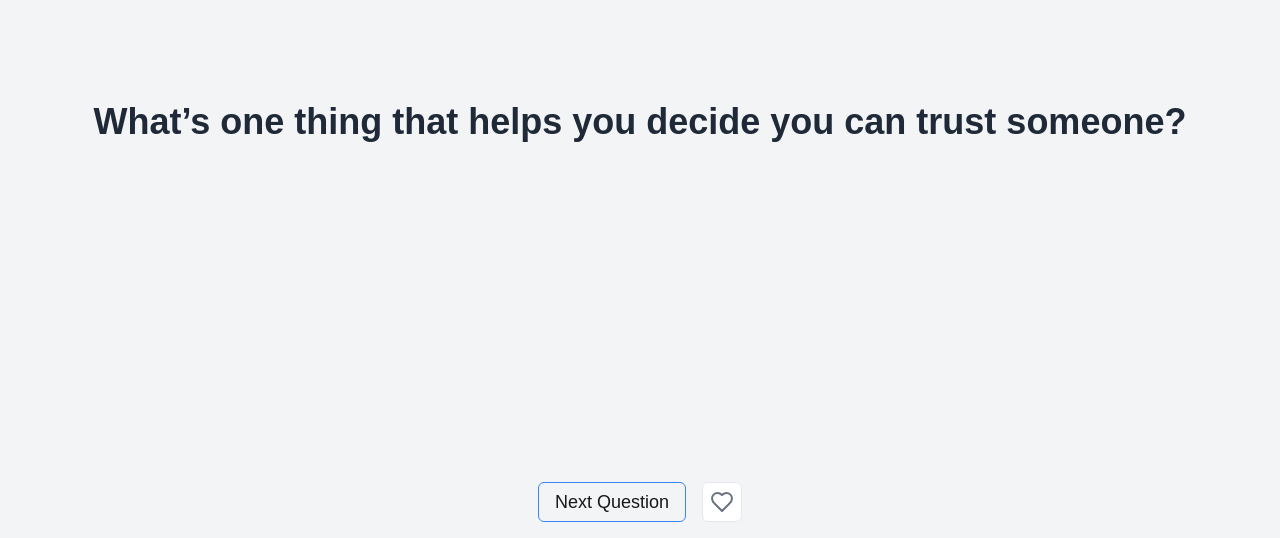
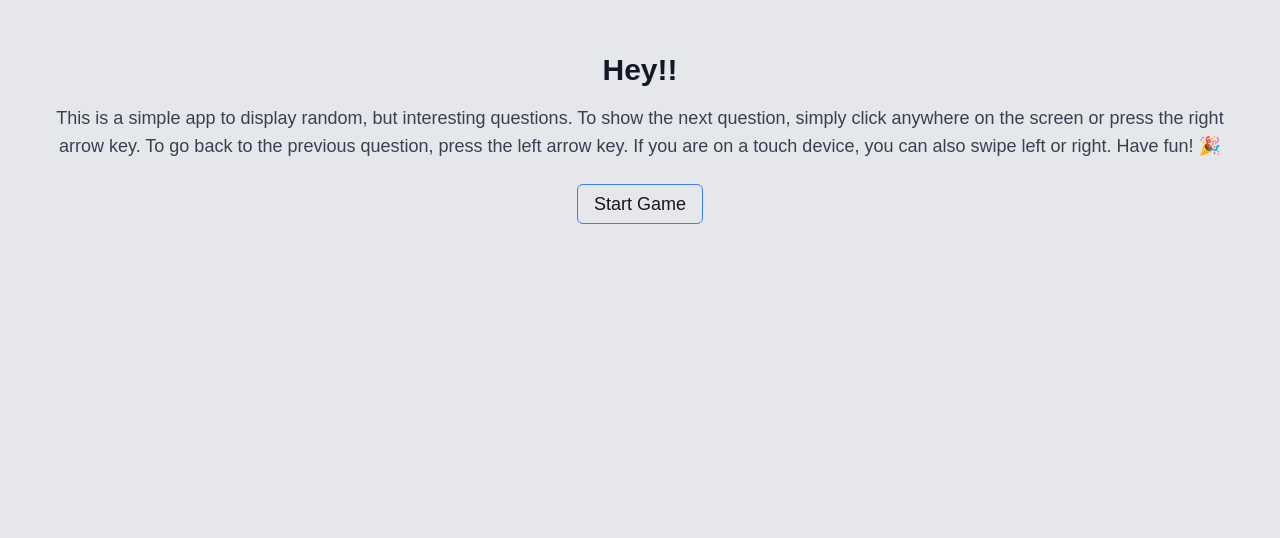
Before and after one commit to ufuk-cakir/questions, a Next.js app: page /questions/ in a window 1280 px wide. Shown: the part 262-800 px from the top of the page. Built offline with nearby package versions, Linux system fonts and the light colour scheme.

Commit message:
update ui

```diff
--- a/app/page.tsx
+++ b/app/page.tsx
@@ -3,11 +3,10 @@
 import { useState, useEffect } from "react";
 import { motion, AnimatePresence } from "framer-motion";
 import { useLocalStorage } from "usehooks-ts";
-import { Heart } from "lucide-react";
+import { Heart, ArrowLeft, ArrowRight } from "lucide-react";
 import { Button } from "@/components/ui/button";
 import ReactGA from "react-ga4"; // Import Google Analytics
-
-// import { useTheme } from "next-themes";
+import { useSwipeable } from "react-swipeable"; // Import swipeable hook
 
 // Import the questions data directly
 import questionsData from "@/data/questions.json";
@@ -20,11 +19,35 @@ export default function Home() {
     questionsData.questions || [],
   );
   const [liked, setLiked] = useLocalStorage<string[]>("likedQuestions", []);
-  // const { theme, setTheme } = useTheme();
+  const [questionHistory, setQuestionHistory] = useState<string[]>([]); // History of previous questions
+
+  // State to handle the initial welcome message
+  const [showIntro, setShowIntro] = useState<boolean>(true);
 
   useEffect(() => {
+    if (!showIntro) {
       nextQuestion();
-  }, []);
+
+      // Attach keyboard event listener
+      const handleKeyDown = (e: KeyboardEvent) => {
+        if (e.key === " " || e.key === "ArrowRight") {
+          e.preventDefault();
+          nextQuestion();
+        } else if (e.key === "ArrowLeft") {
+          e.preventDefault();
+          previousQuestion();
+        }
+      };
+
+      // Ensure the event listener is attached to the window
+      window.addEventListener("keydown", handleKeyDown);
+
+      // Clean up the event listener on component unmount
+      return () => {
+        window.removeEventListener("keydown", handleKeyDown);
+      };
+    }
+  }, [showIntro]);
 
   const nextQuestion = () => {
     let questionSet = remainingQuestions;
@@ -33,15 +56,34 @@ export default function Home() {
       setRemainingQuestions(questionSet);
     }
     const randomIndex = Math.floor(Math.random() * questionSet.length);
+
+    // Update history and current question
+    if (currentQuestion) {
+      setQuestionHistory((prevHistory) => [...prevHistory, currentQuestion]);
+    }
+
     setCurrentQuestion(questionSet[randomIndex]);
     setRemainingQuestions(
       questionSet.filter((_, index) => index !== randomIndex),
     );
+
     // Track the next question click event
     ReactGA.event({
       category: "User",
       action: "Clicked Next Question",
     });
+  };
+
+  const previousQuestion = () => {
+    if (questionHistory.length > 0) {
+      const lastQuestion = questionHistory[questionHistory.length - 1];
+      setQuestionHistory((prevHistory) => prevHistory.slice(0, -1));
+      setRemainingQuestions((prevRemaining) => [
+        currentQuestion,
+        ...prevRemaining,
+      ]);
+      setCurrentQuestion(lastQuestion);
+    }
   };
 
   const toggleLike = () => {
@@ -52,26 +94,44 @@ export default function Home() {
     }
   };
 
+  // Swipe handlers
+  const handlers = useSwipeable({
+    onSwipedLeft: () => nextQuestion(),
+    onSwipedRight: () => previousQuestion(),
+    preventDefaultTouchmoveEvent: true,
+    trackMouse: true,
+  });
+
   return (
-    // Make the entire container clickable
     <div
+      {...handlers}
       className="relative flex flex-col items-center justify-center min-h-screen p-4 transition-colors duration-200 bg-gray-100 dark:bg-gray-900"
       onClick={nextQuestion}
     >
-      {/* Dark Mode Button */}
-      {/* <Button */}
-      {/*   className="absolute top-4 right-4" */}
-      {/*   variant="outline" */}
-      {/*   size="icon" */}
-      {/*   onClick={(e) => { */}
-      {/*     e.stopPropagation(); // Prevent triggering nextQuestion */}
-      {/*     setTheme(theme === "dark" ? "light" : "dark"); */}
-      {/*   }} */}
-      {/* > */}
-      {/*   {theme === "dark" ? "🌞" : "🌙"} */}
-      {/* </Button> */}
+      {/* Show Intro Message if First Visit */}
+      {showIntro && (
+        <div className="absolute top-0 left-0 right-0 bottom-0 flex flex-col items-center justify-center bg-gray-200 dark:bg-gray-800 p-8 text-center">
+          <h2 className="text-3xl font-bold text-gray-900 dark:text-gray-100 mb-4">
+            Hey!!
+          </h2>
+          <p className="text-lg text-gray-700 dark:text-gray-300 mb-6">
+            This is a simple app to display random, but interesting questions.
+            To show the next question, simply click anywhere on the screen or
+            press the right arrow key. To go back to the previous question,
+            press the left arrow key. If you are on a touch device, you can also
+            swipe left or right. Have fun! 🎉
+          </p>
+          <Button
+            onClick={() => setShowIntro(false)}
+            className="text-lg border border-blue-500"
+          >
+            Start Game
+          </Button>
+        </div>
+      )}
 
       {/* Question Display */}
+      {!showIntro && (
         <AnimatePresence mode="wait">
           <motion.div
             key={currentQuestion}
@@ -84,13 +144,26 @@ export default function Home() {
             {currentQuestion}
           </motion.div>
         </AnimatePresence>
+      )}
 
       {/* Fixed Position Buttons */}
+      {!showIntro && (
         <div
           className="fixed bottom-4 flex space-x-4"
           onClick={(e) => e.stopPropagation()} // Prevent triggering nextQuestion
         >
-        {/* Next Question Button with Border */}
+          {/* Previous Question Button with Icon */}
+          <Button
+            onClick={(e) => {
+              e.stopPropagation(); // Prevent triggering nextQuestion
+              previousQuestion();
+            }}
+            className="text-lg border border-blue-500"
+          >
+            <ArrowLeft className="h-6 w-6" />
+          </Button>
+
+          {/* Next Question Button with Icon */}
           <Button
             onClick={(e) => {
               e.stopPropagation(); // Prevent triggering nextQuestion
@@ -98,7 +171,7 @@ export default function Home() {
             }}
             className="text-lg border border-blue-500"
           >
-          Next Question
+            <ArrowRight className="h-6 w-6" />
           </Button>
 
           {/* Like Button */}
@@ -118,6 +191,7 @@ export default function Home() {
             <Heart className="h-6 w-6" />
           </Button>
         </div>
+      )}
     </div>
   );
 }
--- a/package.json
+++ b/package.json
@@ -22,6 +22,7 @@
     "react-dom": "^18",
     "react-ga": "^3.3.1",
     "react-ga4": "^2.1.0",
+    "react-swipeable": "^7.0.1",
     "tailwind-merge": "^2.5.4",
     "usehooks-ts": "^3.1.0"
   },
```
Also changed, not shown: 1 other file (tests, documents, lock files or other folders). Lines whose indentation alone changed are shown as unchanged.
